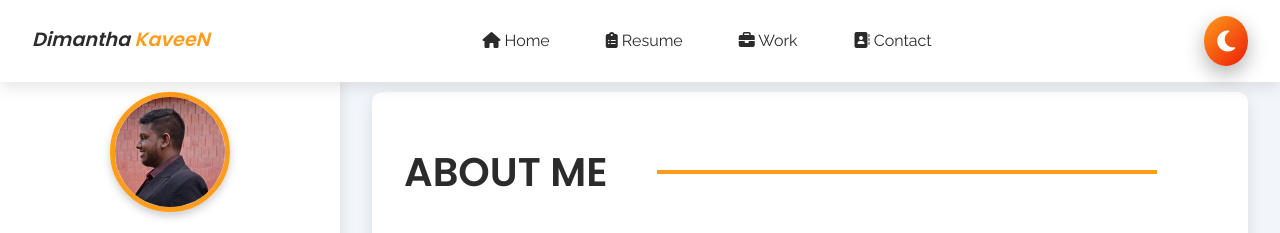
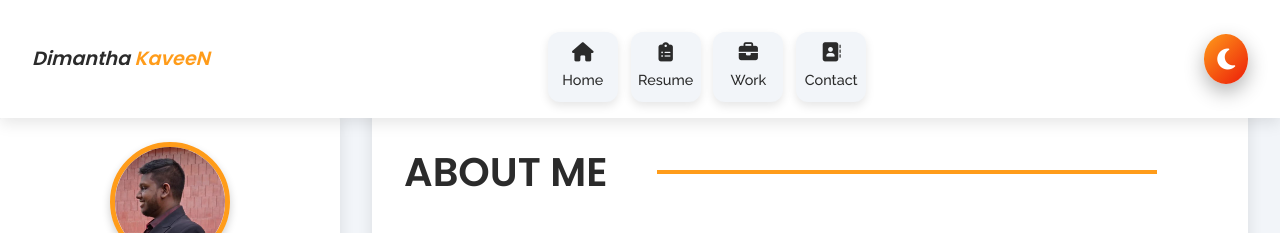
Before and after one commit to KaveenDK/IT-KaveeN-Portfolio, a plain HTML site: page index.html in a window 1280 px wide. Shown: the top 233 px of the page. Drawn offline with Linux system fonts and the light colour scheme.

Commit message:
updated nav bar and night mode

```diff
--- a/stylesheet/nightmode.css
+++ b/stylesheet/nightmode.css
@@ -10,12 +10,20 @@ body.night-mode {
   box-shadow: 0 5px 15px rgba(255, 255, 255, 0.1);
 }
 
+/* Navigation Bar */
+body.night-mode .main-nav {
+  background: #333;
+}
+
 body.night-mode .nav-link {
   color: #F2F5F9;
+  background: #444;
+  box-shadow: 0 4px 10px rgba(255, 255, 255, 0.1);
 }
 
 body.night-mode .nav-link:hover {
-    color: #FF9C1A;
+  background: linear-gradient(to right, #FF9C1A, #EC1B09);
+  color: #FFF;
 }
 
 /* Sidebar Profile */
--- a/stylesheet/styles.css
+++ b/stylesheet/styles.css
@@ -34,7 +34,16 @@ h1, h2, h3, h4 {
   position: fixed;
   width: 100%;
   top: 0;
+  bottom: auto;
   z-index: 1000;
+}
+
+/* Main Content */
+.main-content {
+  margin-top: 120px;
+  margin-left: 360px;
+  padding: 2rem;
+  margin-bottom: 80px;
 }
 
 .header-container {
@@ -57,9 +66,18 @@ h1, h2, h3, h4 {
   color: #FF9C1A;
 }
 
-.main-nav .nav-list {
+/* Navigation Bar */
+.main-nav {
   display: flex;
-  gap: 1.5rem;
+  justify-content: center;
+  align-items: center;
+  gap: 0.8rem;
+  margin-top: 1rem;
+}
+
+.nav-list {
+  display: flex;
+  gap: 0.8rem;
 }
 
 .nav-item {
@@ -67,18 +85,33 @@ h1, h2, h3, h4 {
 }
 
 .nav-link {
+  display: flex;
+  flex-direction: column;
+  align-items: center;
+  justify-content: center;
   text-decoration: none;
-  color: #2B2B2B;
-  font-size: 1rem;
-  transition: color 0.3s, background-color 0.3s;
-  padding: 0.5rem 1rem;
-  border-radius: 10px;
+  color: #2b2b2b;
+  font-size: 0.9rem;
+  font-weight: 500;
+  background: #f2f5f9;
+  border-radius: 12px;
+  padding: 0.8rem;
+  width: 70px;
+  height: 70px;
+  box-shadow: 0 4px 10px rgba(0, 0, 0, 0.1);
+  transition: all 0.3s ease;
 }
 
-.nav-link:hover,
-.nav-link:focus {
+.nav-link:hover {
+  background: linear-gradient(to right, #ff9c1a, #ec1b09);
   color: white;
-  background-color: #FF9C1A;
+  transform: translateY(-4px);
+}
+
+.nav-icon {
+  font-size: 1.2rem;
+  margin-bottom: 0.4rem;
+  color: inherit;
 }
 
 .burger {
@@ -133,7 +166,7 @@ h1, h2, h3, h4 {
 .profile-sidebar {
   position: fixed;
   left: 0;
-  top: 60px;
+  top: 110px;
   bottom: 0;
   width: 340px;
   background: white;
```
Lines whose indentation alone changed are shown as unchanged.
